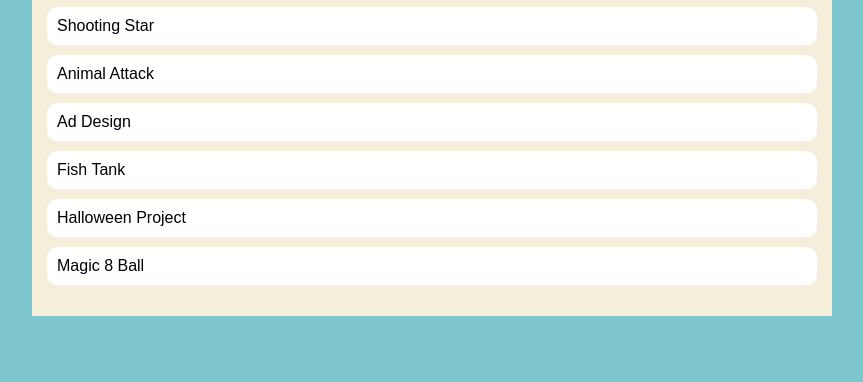
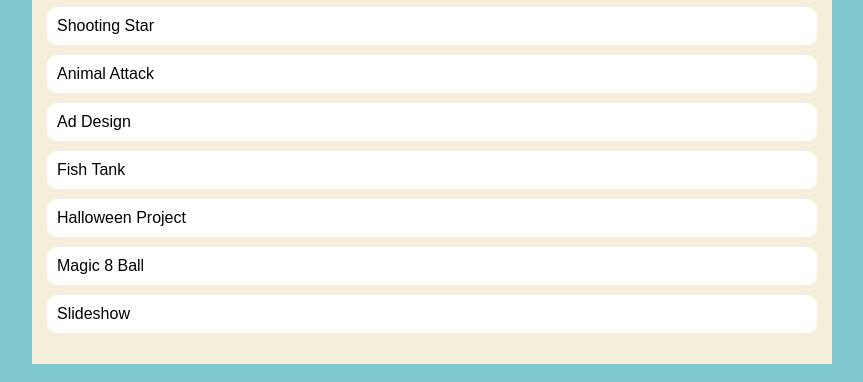
Before and after one commit to brettadams1/brettadams.github.io, a plain HTML site: page portfolio.html in a window 1280 px wide. Shown: the part 448-830 px from the top of the page, without its empty margins (208-1071 px from the left). Before the commit the page ends 800 px from the top, so only its background shows below. Drawn offline with Linux system fonts and the light colour scheme.

Commit message:
add slideshow

```diff
--- a/portfolio.html
+++ b/portfolio.html
@@ -35,6 +35,7 @@
                         <li><a href="https://www.khanacademy.org/computer-programming/spin-off-of-project-fish-tank/6460652853444608">Fish Tank</a></li>
                         <li><a href="https://www.khanacademy.org/computer-programming/halloween-project/5929552204840960">Halloween Project</a></li>
                         <li><a href="https://www.khanacademy.org/computer-programming/spin-off-of-project-magic-8-ball/6303655522779136">Magic 8 Ball</a></li>
+                        <li><a href="https://www.khanacademy.org/computer-programming/spin-off-of-project-interactive-slideshow/6560354261581824">Slideshow</a></li>
                     </ul>
                 </div>
             </main>
```
